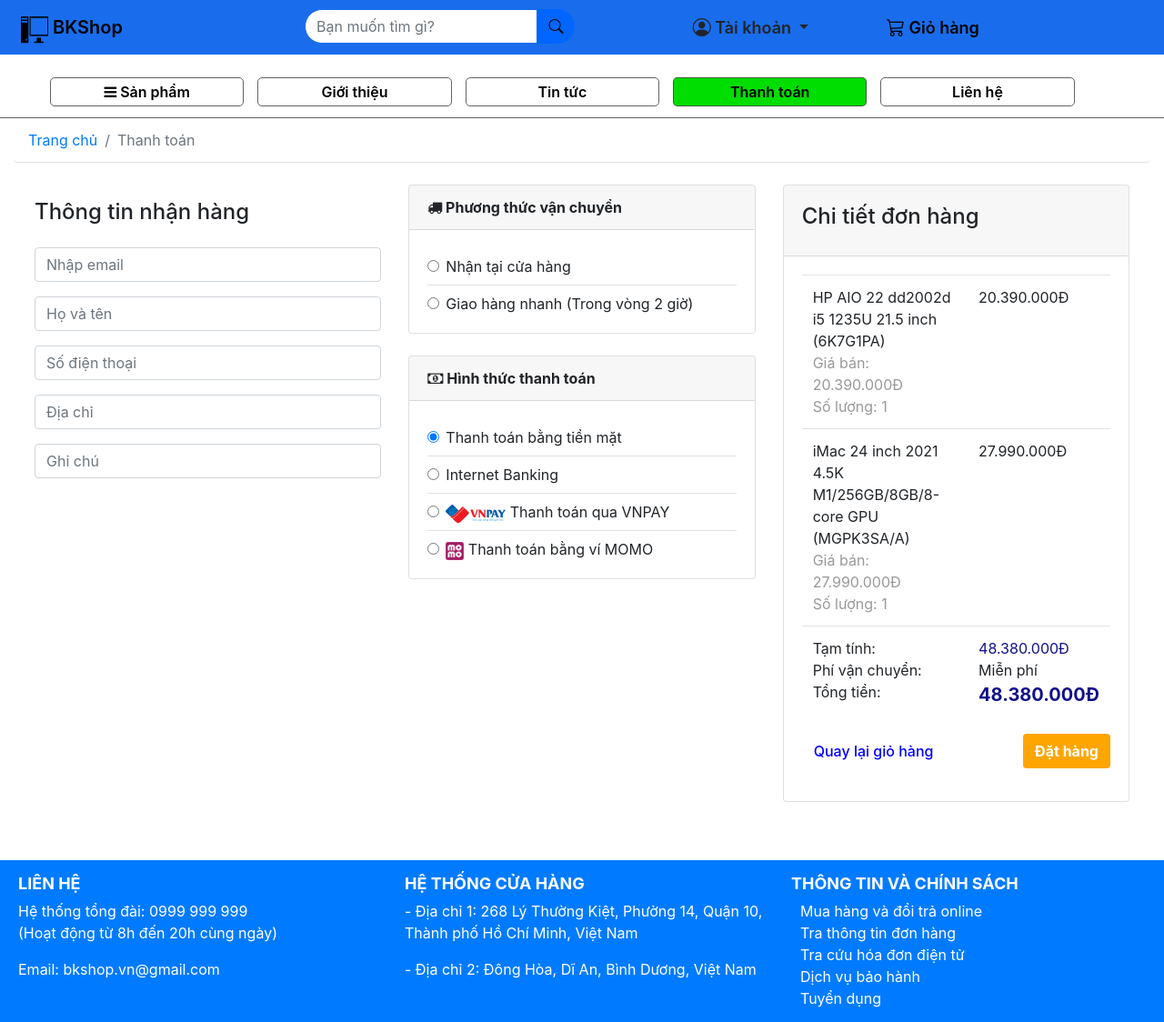
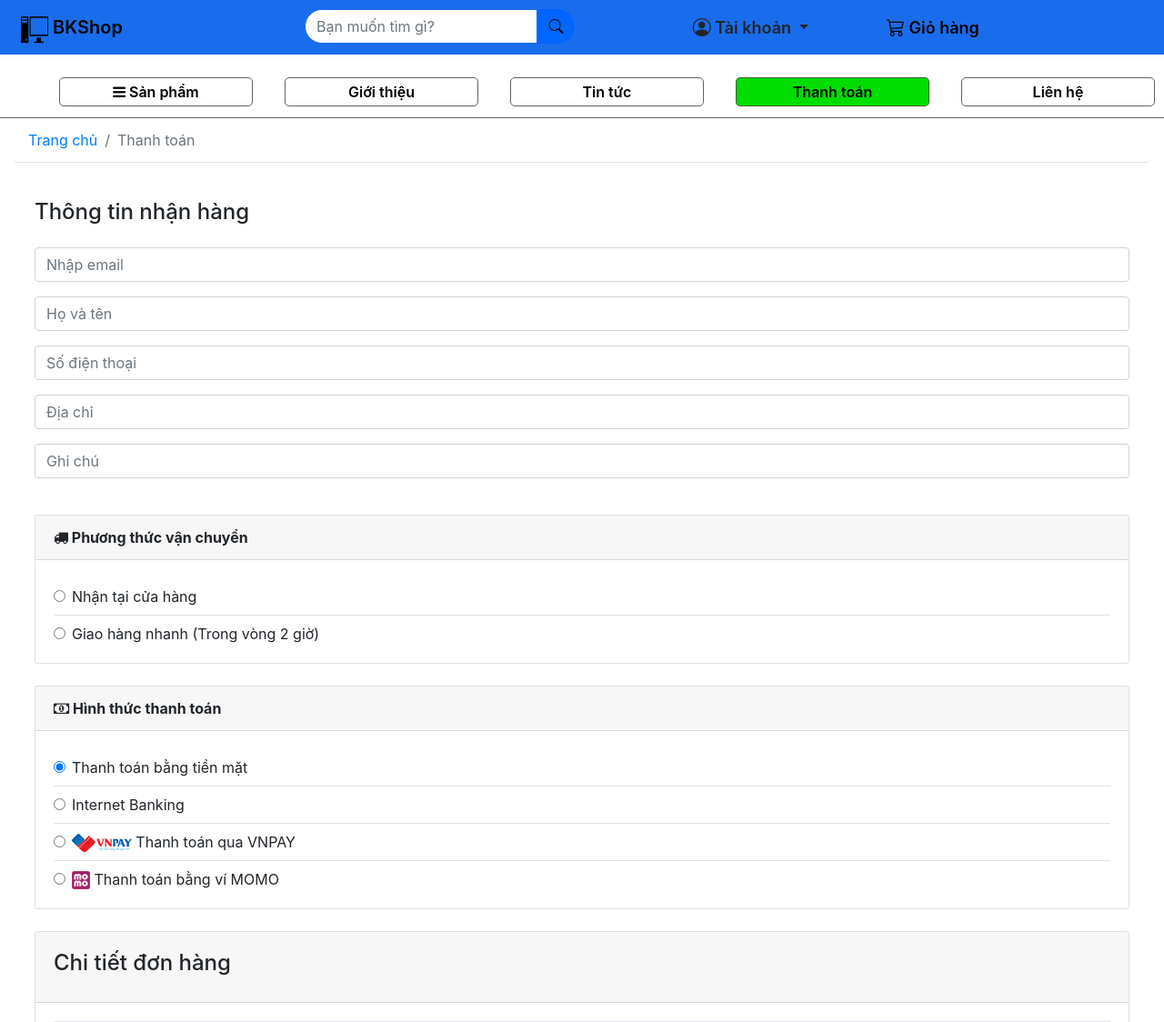
Before and after one commit to nguyenduyhung20/BKShop, a PHP site: page /payment in a window 1280 px wide. Shown: the top 1124 px of the page at 91% size. Run offline with PHP 8.4, Linux system fonts and the light colour scheme; some libraries are stand-ins or nearby versions.

Commit message:
polish payment

```diff
--- a/app/views/header.php
+++ b/app/views/header.php
@@ -89,7 +89,7 @@
     </div>
 </div>
 <!-- Task bar -->
-<div class="row cus_navbar">
+<div class="row cus_navbar justify-content-around">
     <div class="col-md-2 col-sm-3 d-none d-sm-block products">
         <a href="/list">
             <i class="fa fa-bars"></i>
--- a/app/views/payment.php
+++ b/app/views/payment.php
@@ -34,7 +34,7 @@
             </ol>
         </nav>
         <div class="row justify-content-between mx-2 my-4 pb-3">
-            <div class="col-md-4 col-12 mb-4">
+            <div class="col-12 mb-4">
                 <h4 class="py-3">Thông tin nhận hàng</h4>
                 <form action="" method="GET">
                     <div class="form-group">
@@ -55,7 +55,7 @@
                     </div>
                 </form>
             </div>
-            <div class="col-md-4 col-12 mb-4">
+            <div class="col-12 mb-4">
                 <div class="card mb-4">
                     <div class="card-header font-weight-bold">
                         <i class="fa fa-truck"></i> Phương thức vận chuyển
@@ -109,7 +109,7 @@
                     </div>
                 </div>
             </div>
-            <div class="col-md-4 col-12 mb-4">
+            <div class="col-12 mb-4">
                 <div class="card">
                     <div class="card-header font-weight-bold">
                         <h4 class="py-2">Chi tiết đơn hàng</h4>
@@ -190,7 +190,7 @@
             </div>
         </div>
     </footer>
-    <script src="js/detail.js"></script>
+    <script src="js/home.js"></script>
 </body>
 
 </html>
```
